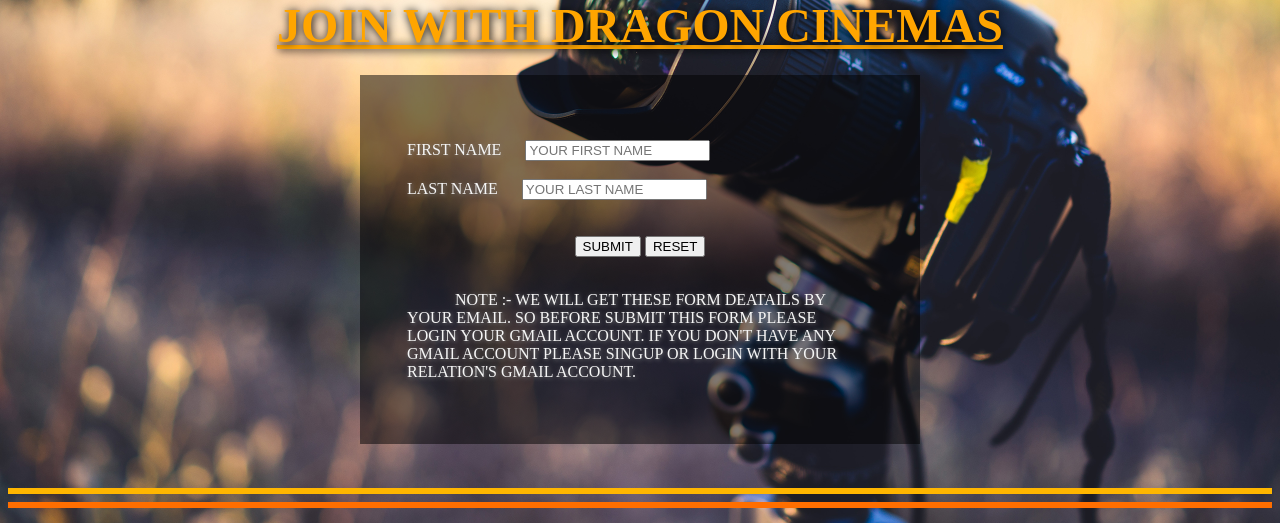
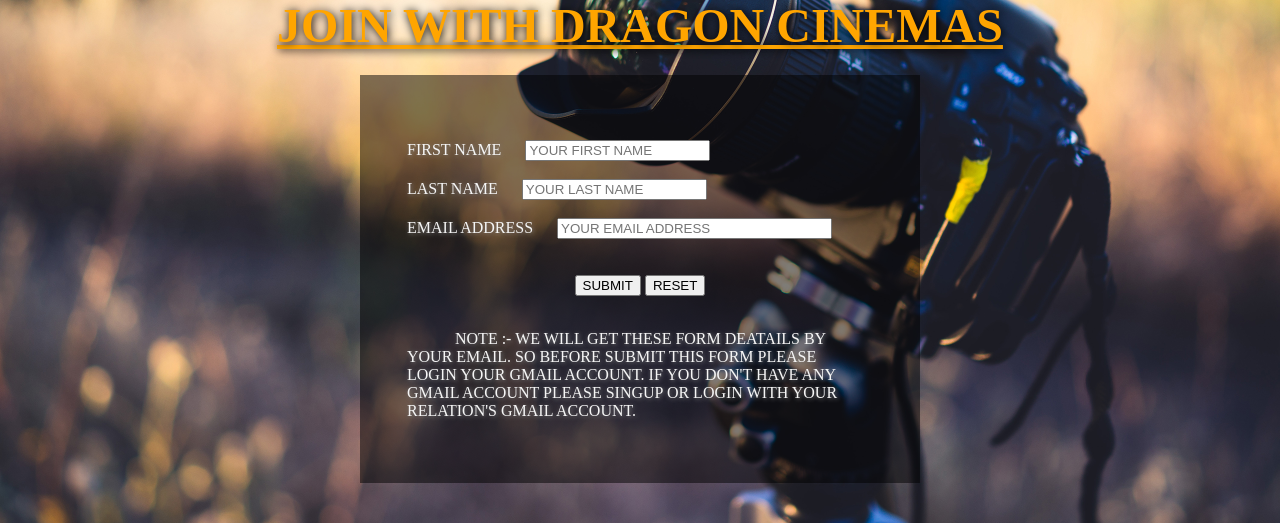
Before and after one commit to DragonCinemas/DragonCinemas.github.io, a PHP site: page /Join.php in a window 1280 px wide. Shown: the part 273-796 px from the top of the page. Run offline with PHP 8.4, Linux system fonts and the light colour scheme.

Commit message:
Version 1.2

```diff
--- a/Join.php
+++ b/Join.php
@@ -2,7 +2,7 @@
 //header("Access-Control-Allow-Origin:*")
 if(isset($_POST['submit'])){
     $to = "madushanthmadu007@gmail.com"; // this is your Email address
-//    $from = $_POST['Email']; // this is the sender's Email address
+    $from = $_POST['Email']; // this is the sender's Email address
     $first_name = $_POST['FirstName'];
     $last_name = $_POST['LastName'];
 //    $subject = "Form submission";
@@ -153,11 +153,11 @@ if(isset($_POST['submit'])){
 						<br><br>
 						<label for="Tel.Number">TELEPHONE NUMBER &emsp;</label>
 						<input type="tel" id="Tel.Number" name="Tel.Number" placeholder="YOUR MOBILE NUMBER"  style="width: 12em" required>
-
+-->
 						<br><br>
 						<label for="Email">EMAIL ADDRESS &emsp;</label>
 						<input type="Email" id="Email" name="Email" placeholder="YOUR EMAIL ADDRESS" style="width: 20em" required>
-
+<!--
 						<br><br>
 						<label>PROFESSION &emsp;</label>
 
```
